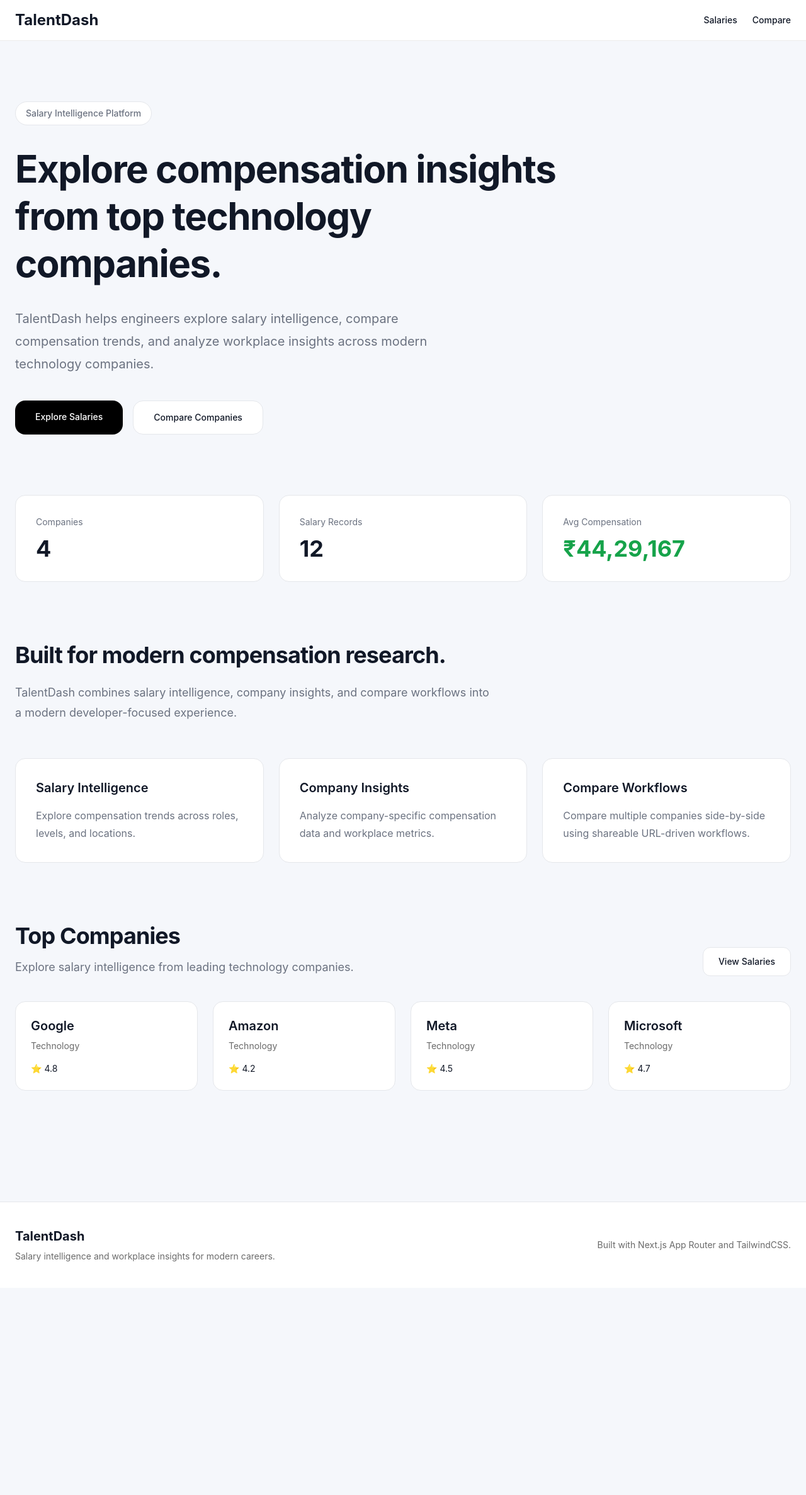
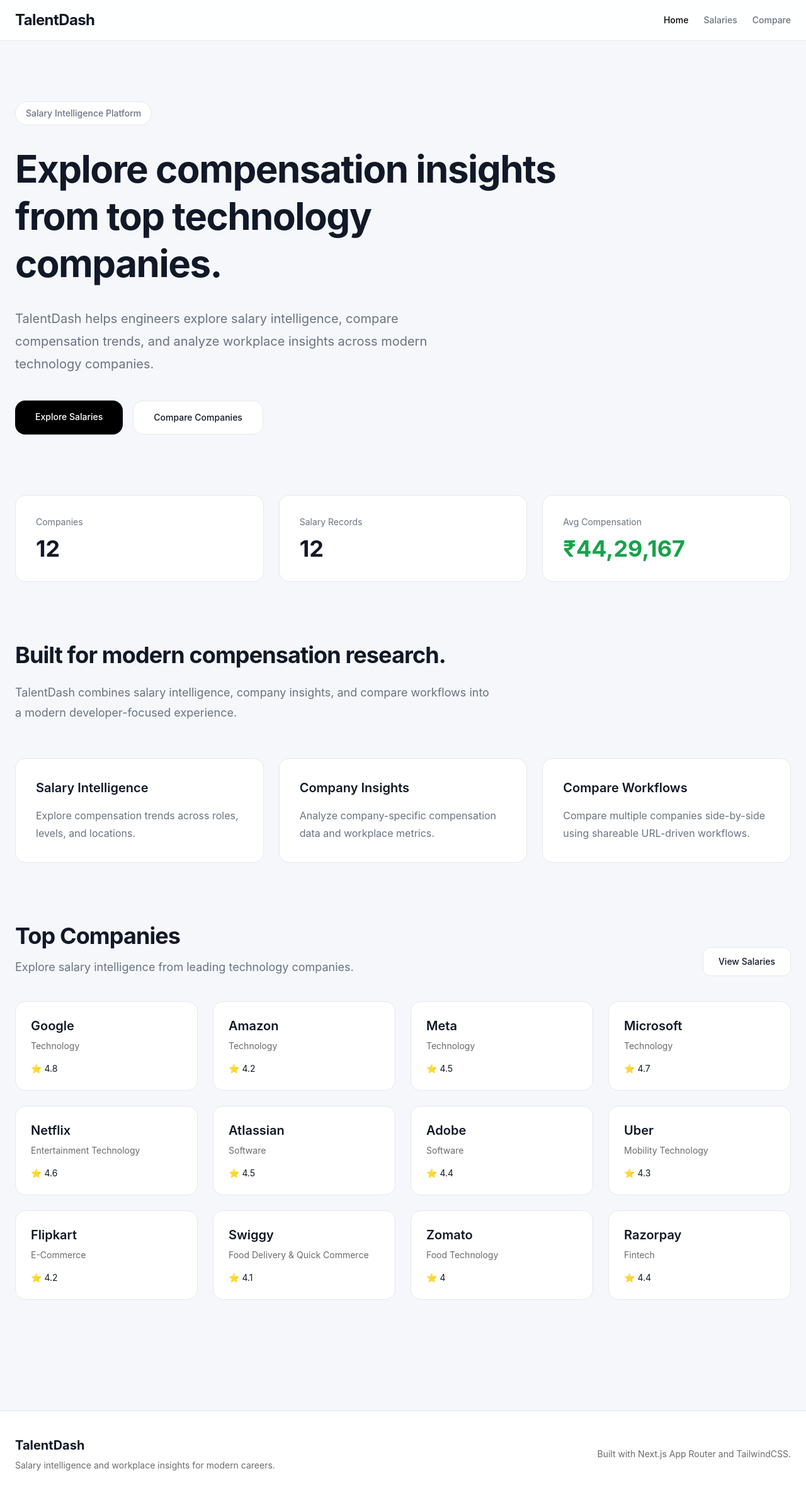
Before and after one commit to Glencode-334/talentdash-trial, a Next.js app: page / in a window 1280 px wide. Shown: the top 2374 px of the page at 63% size. Before the commit the page ends 2045 px from the top, so only its background shows below. Built offline with nearby package versions, Linux system fonts and the light colour scheme.

Commit message:
Finalize company ecosystem consistency and production polish

```diff
--- a/app/page.tsx
+++ b/app/page.tsx
@@ -51,7 +51,7 @@
 
             </h1>
 
-            <p className="mt-8 max-w-2xl text-xl leading-9 text-[#6B7280]">
+            <p className="mt-8 max-w-2xl text-lg leading-8 md:text-xl md:leading-9 text-[#6B7280]">
 
               TalentDash helps engineers explore salary intelligence,
               compare compensation trends,
--- a/components/features/Navbar.tsx
+++ b/components/features/Navbar.tsx
@@ -1,12 +1,35 @@
+"use client";
+
 import Link from "next/link";
+
+import { usePathname } from "next/navigation";
 
 import { Container } from "@/components/ui/Container";
 
 export function Navbar() {
 
+  const pathname = usePathname();
+
+  const links = [
+    {
+      href: "/",
+      label: "Home",
+    },
+
+    {
+      href: "/salaries",
+      label: "Salaries",
+    },
+
+    {
+      href: "/compare",
+      label: "Compare",
+    },
+  ];
+
   return (
 
-    <header className="border-b border-[#EBEBEB] bg-white">
+    <header className="sticky top-0 z-50 border-b border-[#E5E7EB] bg-white/90 backdrop-blur">
 
       <Container>
 
@@ -14,7 +37,7 @@
 
           <Link
             href="/"
-            className="text-2xl font-bold"
+            className="text-2xl font-bold tracking-tight"
           >
 
             TalentDash
@@ -23,12 +46,31 @@
 
           <nav className="flex items-center gap-6 text-sm font-medium">
 
-            <Link href="/salaries" className="transition hover:text-[#2563EB]">
-              Salaries
-            </Link>
-            <Link href="/compare" className="transition hover:text-[#2563EB]">
-                Compare
-            </Link>
+            {links.map((link) => {
+
+              const isActive =
+                pathname === link.href;
+
+              return (
+
+                <Link
+                  key={link.href}
+                  href={link.href}
+                  className={`transition ${
+                    isActive
+
+                      ? "text-black"
+
+                      : "text-[#6B7280] hover:text-black"
+                  }`}
+                >
+
+                  {link.label}
+
+                </Link>
+
+              );
+            })}
 
           </nav>
 
--- a/components/ui/Card.tsx
+++ b/components/ui/Card.tsx
@@ -9,7 +9,7 @@
   return (
 
     <div className=
-      "rounded-2xl border border-[#E5E7EB] bg-white transition duration-200 hover:-translate-y-0.5 hover:shadow-lg"
+      "cursor-pointer rounded-2xl border border-[#E5E7EB] bg-white transition-all duration-200 hover:-translate-y-0.5 hover:shadow-lg"
     >
       {children}
 
--- a/data/companies.ts
+++ b/data/companies.ts
@@ -60,4 +60,132 @@
 
     rating: 4.7,
   },
+
+  {
+    name: "Netflix",
+    slug: "netflix",
+
+    description:
+      "Netflix is a global streaming and entertainment technology company.",
+
+    industry: "Entertainment Technology",
+
+    headquarters: "Los Gatos, California",
+
+    employees: "13,000+",
+
+    rating: 4.6,
+  },
+
+  {
+    name: "Atlassian",
+    slug: "atlassian",
+
+    description:
+      "Atlassian develops collaboration and productivity software for modern engineering teams.",
+
+    industry: "Software",
+
+    headquarters: "Sydney, Australia",
+
+    employees: "11,000+",
+
+    rating: 4.5,
+  },
+
+  {
+    name: "Adobe",
+    slug: "adobe",
+
+    description:
+      "Adobe builds creative, marketing, and document management software products.",
+
+    industry: "Software",
+
+    headquarters: "San Jose, California",
+
+    employees: "30,000+",
+
+    rating: 4.4,
+  },
+
+  {
+    name: "Uber",
+    slug: "uber",
+
+    description:
+      "Uber is a mobility and logistics technology platform operating globally.",
+
+    industry: "Mobility Technology",
+
+    headquarters: "San Francisco, California",
+
+    employees: "32,000+",
+
+    rating: 4.3,
+  },
+
+  {
+    name: "Flipkart",
+    slug: "flipkart",
+
+    description:
+      "Flipkart is one of India’s largest e-commerce and digital commerce platforms.",
+
+    industry: "E-Commerce",
+
+    headquarters: "Bangalore, India",
+
+    employees: "22,000+",
+
+    rating: 4.2,
+  },
+
+  {
+    name: "Swiggy",
+    slug: "swiggy",
+
+    description:
+      "Swiggy is an Indian food delivery and quick-commerce technology platform.",
+
+    industry: "Food Delivery & Quick Commerce",
+
+    headquarters: "Bangalore, India",
+
+    employees: "6,000+",
+
+    rating: 4.1,
+  },
+
+  {
+    name: "Zomato",
+    slug: "zomato",
+
+    description:
+      "Zomato is a restaurant discovery and food delivery technology company operating globally.",
+
+    industry: "Food Technology",
+
+    headquarters: "Gurgaon, India",
+
+    employees: "5,000+",
+
+    rating: 4.0,
+  },
+
+  {
+    name: "Razorpay",
+    slug: "razorpay",
+
+    description:
+      "Razorpay provides digital payments and financial infrastructure solutions.",
+
+    industry: "Fintech",
+
+    headquarters: "Bangalore, India",
+
+    employees: "3,000+",
+
+    rating: 4.4,
+  },
 ];
```
